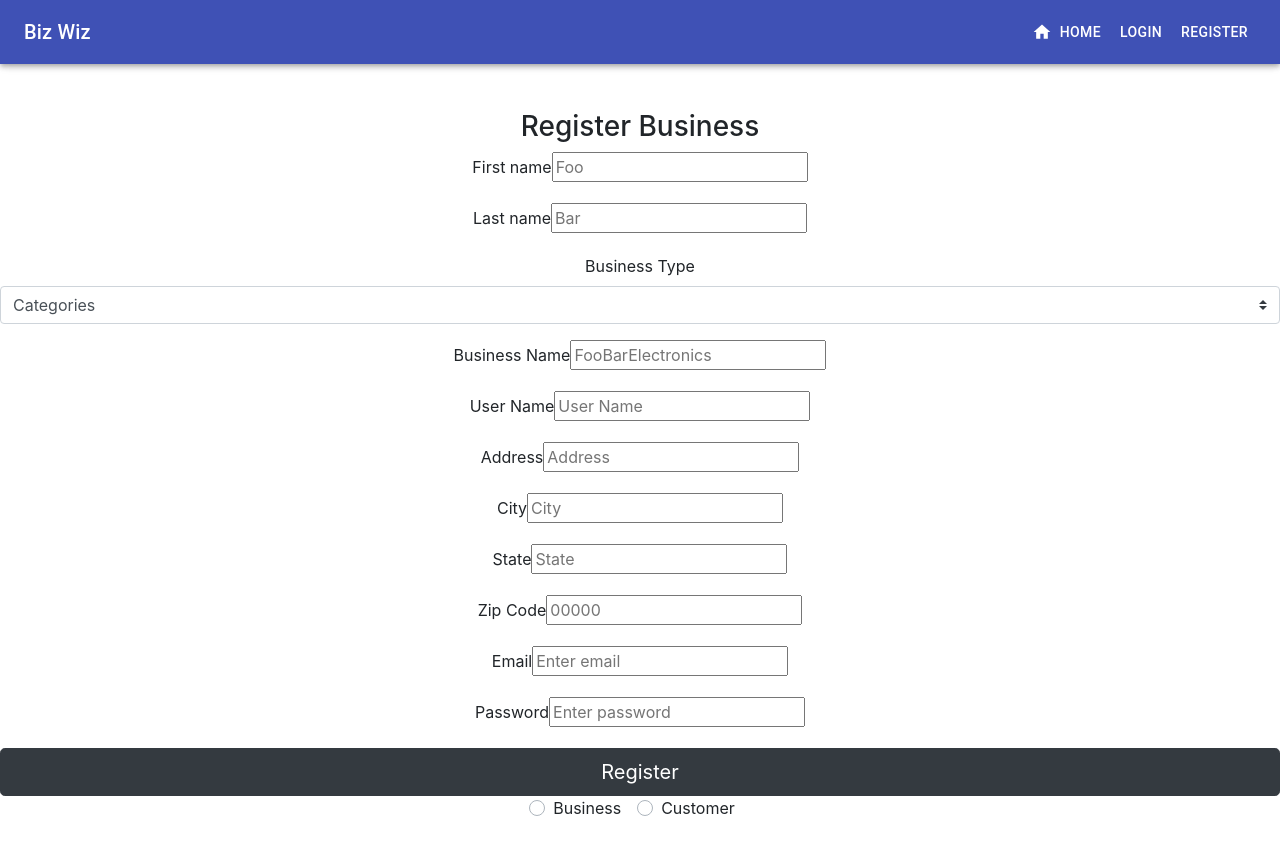
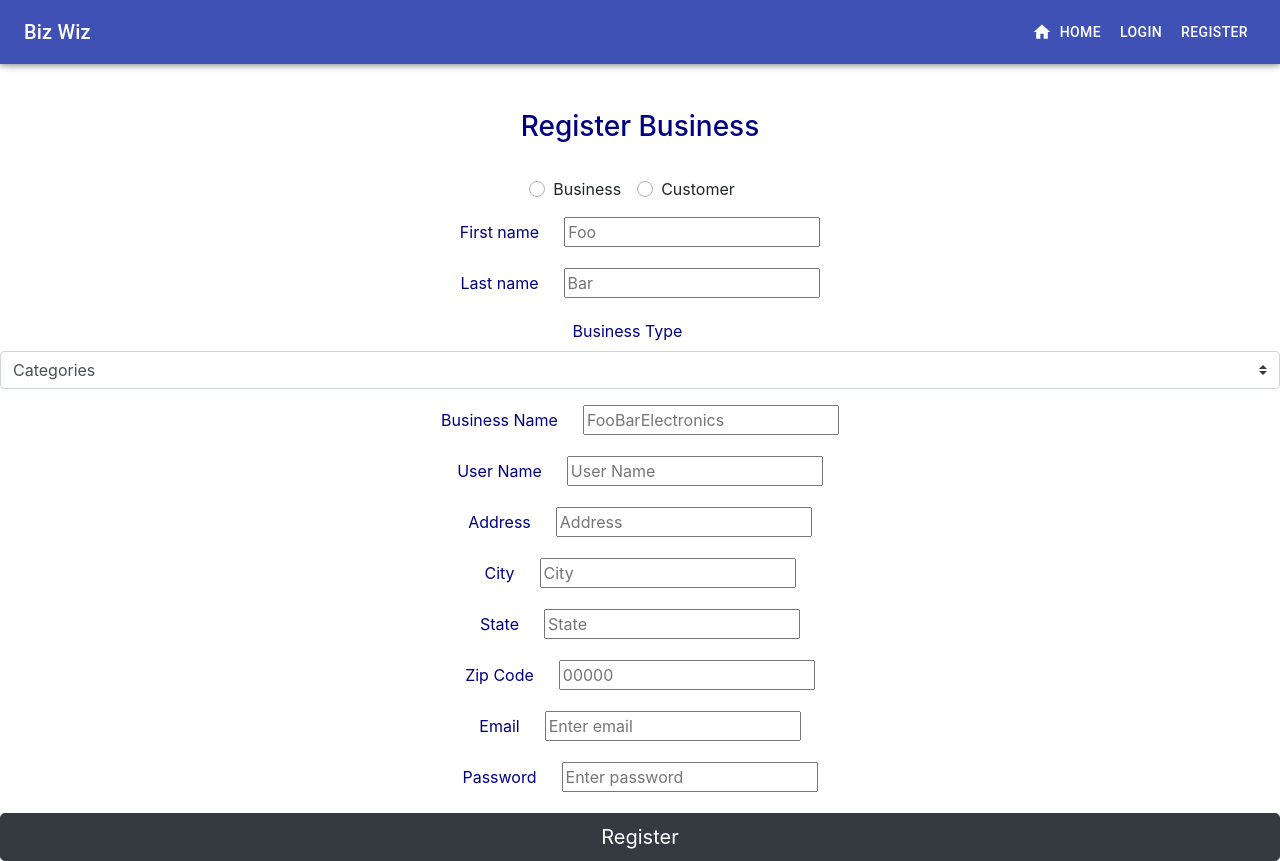
Before and after one commit to weilyl/biz-wiz-frontend, a React (Create React App) app: page /register in a window 1280 px wide. Before the commit the page ends 836 px from the top, so only its background shows below. Built offline with nearby package versions, Linux system fonts and the light colour scheme.

Commit message:
Edited register page

```diff
--- /dev/null
+++ b/src/components/SignUp.css
@@ -0,0 +1,8 @@
+.labels{
+    color:navy;
+    padding-right: 25px;
+}
+h3{
+    color: navy;
+    padding-bottom: 25px;
+}
--- a/src/components/SignUp.js
+++ b/src/components/SignUp.js
@@ -5,9 +5,10 @@ import 'bootstrap/dist/css/bootstrap.min.css';
 import {register} from '../services/auth';
 // import {useState, useEffect} from 'react';
 import {useFormFields} from '../lib/customHooks';
-
+import "./SignUp.css"
 
 export default function SignUp () {
+
 
   const [business, setBusinessState] = useFormFields({
     first_name: '',
@@ -36,146 +37,7 @@ export default function SignUp () {
   return (
     <form>
         <h3>Register Business</h3>
-
         <div className="form-group">
-            <label for="first_name">First name</label>
-            <input
-              type="text"
-              placeholder="Foo"
-              name="first_name"
-              value={business.first_name}
-              onChange={setBusinessState}
-            />
-        </div>
-
-        <div className="form-group">
-            <label for="last_name">Last name</label>
-            <input
-              type="text"
-              placeholder="Bar"
-              name="last_name"
-              onChange={setBusinessState}
-            />
-        </div>
-
-        <div className="form-group">
-            <label for="business_type">Business Type</label>
-            <select
-              className="browser-default custom-select"
-              name="business_type"
-            >
-              <option>Categories</option>
-              <option value="1">Wholesale</option>
-              <option value="2">SuperMarket</option>
-              <option value="3">Hardware</option>
-            </select>
-        </div>
-
-        {/* <Dropdown>
-          <Dropdown.Toggle variant="success" id="dropdown-basic">
-            BusinessType
-          </Dropdown.Toggle>
-
-          <Dropdown.Menu>
-            <Dropdown.Item href="#/action-1">Wholesale</Dropdown.Item>
-            <Dropdown.Item href="#/action-2">Supermarket</Dropdown.Item>
-            <Dropdown.Item href="#/action-3">Hardware</Dropdown.Item>
-          </Dropdown.Menu>
-        </Dropdown> */}
-
-        <div className="form-group">
-            <label for="business_name">Business Name</label>
-            <input
-              type="text"
-              placeholder="FooBarElectronics"
-              name="business_name"
-              value={business.business_name}
-              onChange={setBusinessState}/>
-        </div>
-
-        <div className="form-group">
-            <label for="user_name">User Name</label>
-            <input
-              type="text"
-              placeholder="User Name"
-              name="user_name"
-              value={business.user_name}
-              onChange={setBusinessState}
-            />
-        </div>
-
-        <div className="form-group">
-            <label for="street_address">Address</label>
-            <input
-              type="text"
-              placeholder="Address"
-              name="street_address"
-              value={business.street_address}
-              onChange={setBusinessState}/>
-        </div>
-
-        <div className="form-group">
-            <label for="city">City</label>
-            <input
-              type="text"
-              placeholder="City"
-              name="city"
-              value={business.city}
-              onChange={setBusinessState}
-            />
-        </div>
-
-        <div className="form-group">
-            <label for="state">State</label>
-            <input
-              type="text"
-              placeholder="State"
-              name="state"
-              value={business.state}
-              onChange={setBusinessState}
-            />
-        </div>
-
-        <div className="form-group">
-            <label for="zip">Zip Code</label>
-            <input
-              type="text"
-              placeholder="00000"
-              name="zip"
-              value={business.zip}
-              onChange={setBusinessState}
-            />
-        </div>
-
-        <div className="form-group">
-            <label for="email">Email</label>
-            <input
-              type="email"
-              placeholder="Enter email"
-              name="email"
-              value={business.email}
-              onChange={setBusinessState}
-            />
-        </div>
-
-        <div className="form-group">
-            <label for="password">Password</label>
-            <input
-              type="password"
-              placeholder="Enter password"
-              name="password"
-              value={business.password}
-              onChange={setBusinessState}
-            />
-        </div>
-
-        <button
-          type="submit"
-          className="btn btn-dark btn-lg btn-block"
-          onClick={handleRegister}
-        >Register</button>
-
-  <div className="form-group">
     <div
       className="custom-control custom-radio custom-control-inline">
       <input
@@ -206,6 +68,147 @@ export default function SignUp () {
     </div>
   </div>
 
+        <div className="form-group">
+            <label className='labels' for="first_name">First name</label>
+            <input
+              type="text"
+              placeholder="Foo"
+              name="first_name"
+              value={business.first_name}
+              onChange={setBusinessState}
+            />
+        </div>
+
+        <div className="form-group">
+            <label className='labels' for="last_name">Last name</label>
+            <input
+              type="text"
+              placeholder="Bar"
+              name="last_name"
+              onChange={setBusinessState}
+            />
+        </div>
+
+        <div className="form-group">
+            <label className='labels' for="business_type">Business Type</label>
+            <select className='dropdown'
+              className="browser-default custom-select"
+              name="business_type">
+              <option>Categories</option>
+              <option value="1">Technology</option>
+              <option value="2">Crafts</option>
+              <option value="3">Beauty</option>
+              <option value="3">Educational</option>
+              <option value="3">Local Market</option>
+              <option value="3">Decor</option>
+            </select>
+        </div>
+
+        {/* <Dropdown>
+          <Dropdown.Toggle variant="success" id="dropdown-basic">
+            BusinessType
+          </Dropdown.Toggle>
+
+          <Dropdown.Menu>
+            <Dropdown.Item href="#/action-1">Wholesale</Dropdown.Item>
+            <Dropdown.Item href="#/action-2">Supermarket</Dropdown.Item>
+            <Dropdown.Item href="#/action-3">Hardware</Dropdown.Item>
+          </Dropdown.Menu>
+        </Dropdown> */}
+
+        <div className="form-group">
+            <label className='labels' for="business_name">Business Name</label>
+            <input
+              type="text"
+              placeholder="FooBarElectronics"
+              name="business_name"
+              value={business.business_name}
+              onChange={setBusinessState}/>
+        </div>
+
+        <div className="form-group">
+            <label className='labels' for="user_name">User Name</label>
+            <input
+              type="text"
+              placeholder="User Name"
+              name="user_name"
+              value={business.user_name}
+              onChange={setBusinessState}
+            />
+        </div>
+
+        <div className="form-group">
+            <label className='labels' for="street_address">Address</label>
+            <input
+              type="text"
+              placeholder="Address"
+              name="street_address"
+              value={business.street_address}
+              onChange={setBusinessState}/>
+        </div>
+
+        <div className="form-group">
+            <label className='labels' for="city">City</label>
+            <input
+              type="text"
+              placeholder="City"
+              name="city"
+              value={business.city}
+              onChange={setBusinessState}
+            />
+        </div>
+
+        <div className="form-group">
+            <label className='labels' for="state">State</label>
+            <input
+              type="text"
+              placeholder="State"
+              name="state"
+              value={business.state}
+              onChange={setBusinessState}
+            />
+        </div>
+
+        <div className="form-group">
+            <label className='labels' for="zip">Zip Code</label>
+            <input
+              type="text"
+              placeholder="00000"
+              name="zip"
+              value={business.zip}
+              onChange={setBusinessState}
+            />
+        </div>
+
+        <div className="form-group">
+            <label className='labels' for="email">Email</label>
+            <input
+              type="email"
+              placeholder="Enter email"
+              name="email"
+              value={business.email}
+              onChange={setBusinessState}
+            />
+        </div>
+
+        <div className="form-group">
+            <label className='labels' for="password">Password</label>
+            <input
+              type="password"
+              placeholder="Enter password"
+              name="password"
+              value={business.password}
+              onChange={setBusinessState}
+            />
+        </div>
+
+        <button
+          type="submit"
+          className="btn btn-dark btn-lg btn-block"
+          onClick={handleRegister}
+        >Register</button>
+
+
       {/* <Form.Group inline>
           <label>Account Type</label>
           <Form.Radio
```
